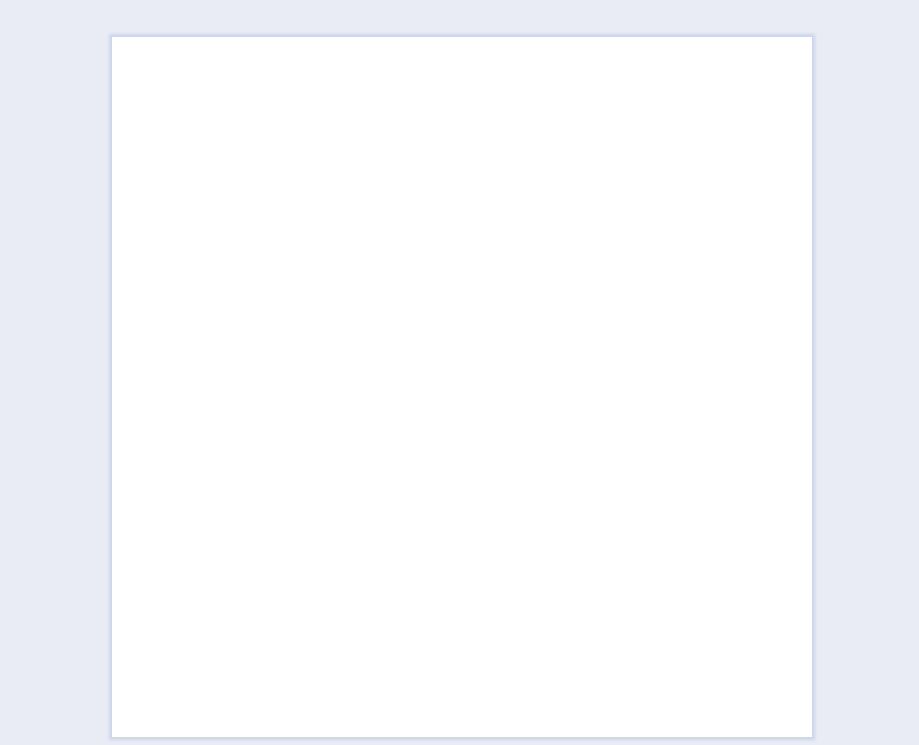
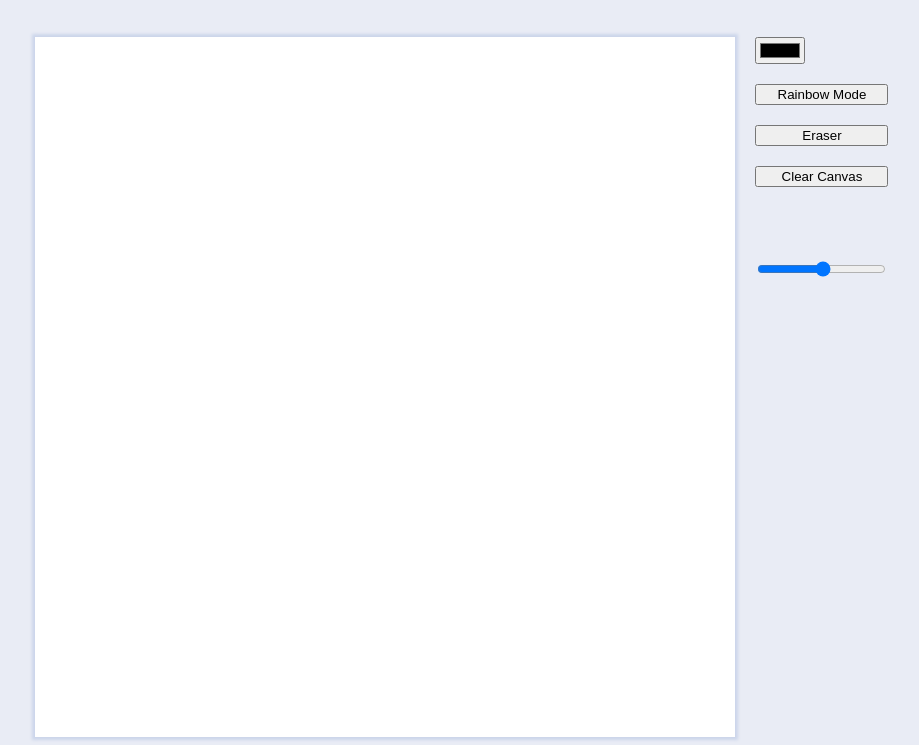
Before and after one commit to Gesem-Martinez/etch-a-sketch, a plain HTML site: page index.html in a window 1280 px wide. Shown: the part 148-893 px from the top of the page, without its empty margins (178-1097 px from the left). Drawn offline with Linux system fonts and the light colour scheme.

Commit message:
Add features section with styles

```diff
--- a/index.html
+++ b/index.html
@@ -16,6 +16,16 @@
 
     <div class="container">
         <div id="canvas" class="canvas"></div>
+
+        <div class="features">
+            <input type="color">
+            <button>Rainbow Mode</button>
+            <button>Eraser</button>
+            <button>Clear Canvas</button>
+
+            <p id="sizeDisplay" class="range-size"></p>
+            <input type="range" min="1" max="100">
+        </div>
     </div>
 
     <script src="index.js"></script>
--- a/index.js
+++ b/index.js
@@ -1,5 +1,8 @@
+const DEFAULT_SIZE = 16;
+const DEFAULT_COLOR = '#000000';
+
+
 let canvas = document.querySelector(".canvas");
-let pixelSides = 700/16;
 
 function canvasBuilder(size){
     //Resets the canvas content
@@ -13,6 +16,9 @@ function canvasBuilder(size){
         for(let j = 0; j < size; j++){
             let pixel = document.createElement('div');
             pixel.classList.add('pixel');
+            pixel.addEventListener('mouseover', (event) => {
+                event.target.classList.add('pixel-hover');
+            });
 
             row.appendChild(pixel);
         }
@@ -20,10 +26,7 @@ function canvasBuilder(size){
         canvas.appendChild(row);
     }
 }
-canvasBuilder(64);
 
-canvas.querySelectorAll('.pixel').forEach((pixel) => {
-    pixel.addEventListener('mouseover', (event) => {
-        event.target.classList.add('pixel-hover');
-    });
-});
+window.onload = () =>{
+    canvasBuilder(DEFAULT_SIZE);
+}
--- a/styles.css
+++ b/styles.css
@@ -21,6 +21,21 @@ body{
     letter-spacing: 5px;
 }
 
+.container{
+    width: 70%;
+    margin: 0 auto;
+
+    display: flex;
+    justify-content: center;
+    gap: 20px;
+}
+
+.features{
+    display: flex;
+    flex-direction: column;
+    gap: 20px;
+}
+
 .canvas{
     height: 700px;
     width: 700px;
@@ -28,7 +43,6 @@ body{
 
     display: flex;
     flex-direction: column;
-    margin: 0 auto;
     background-color: white;
 }
 
```
